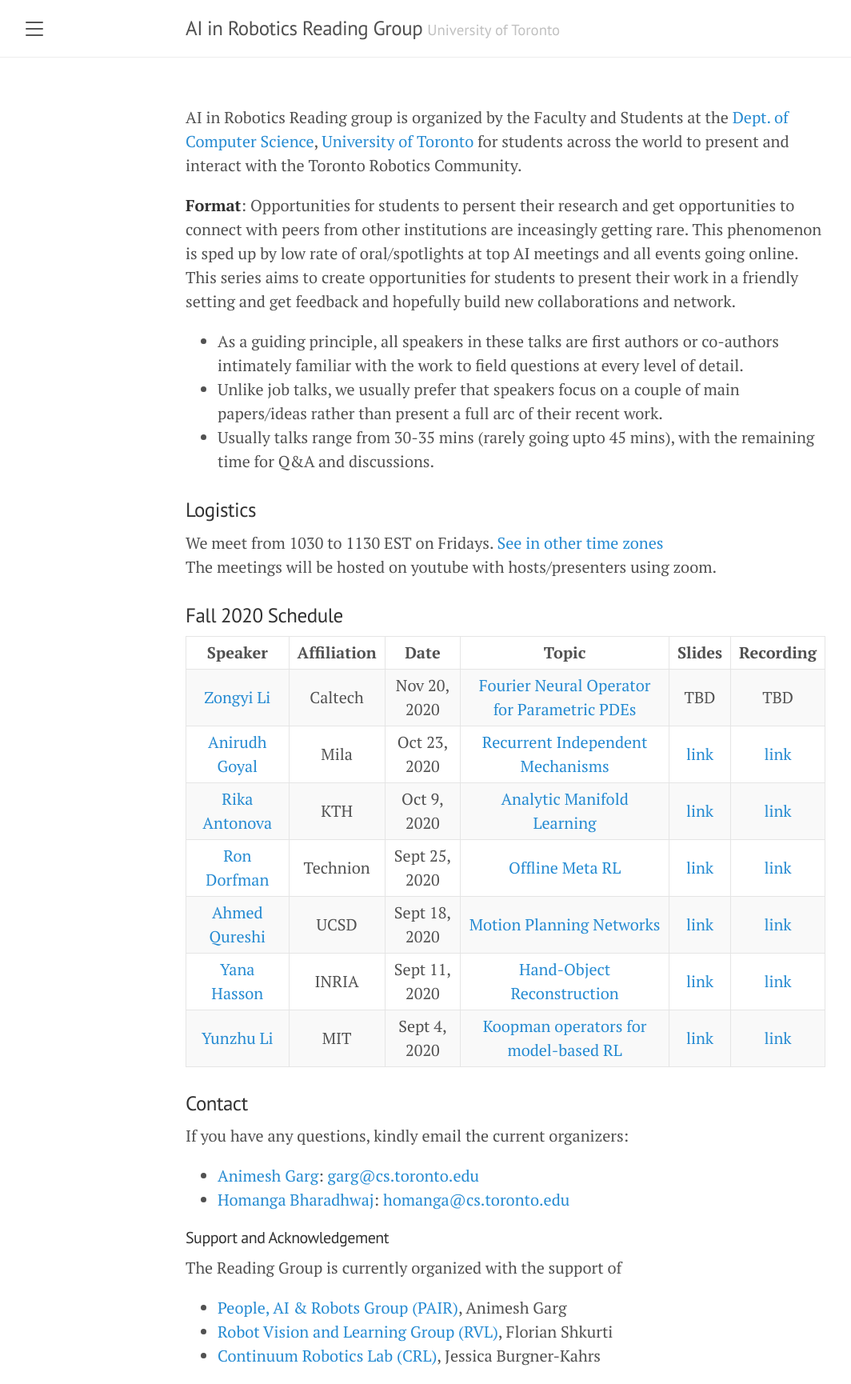
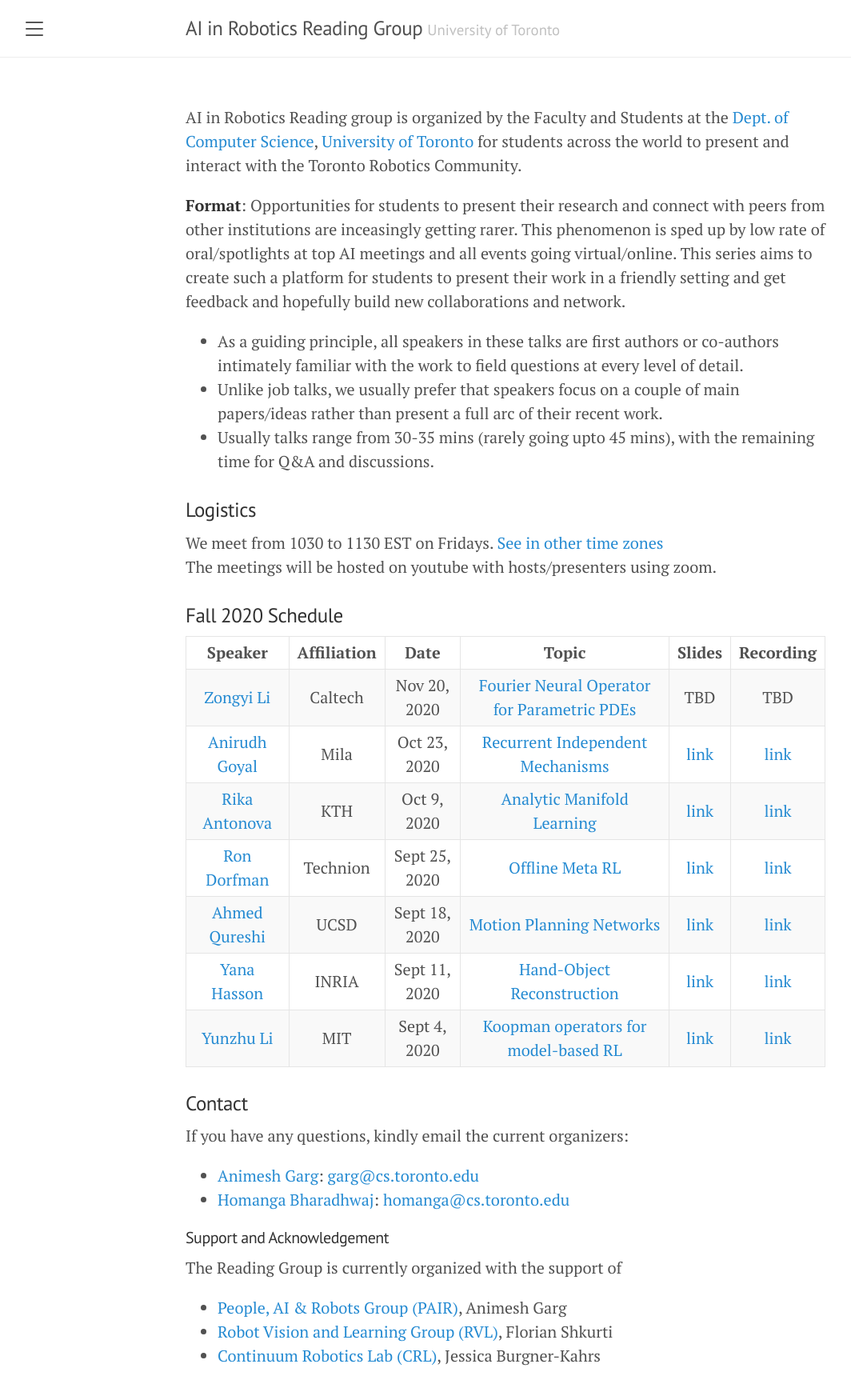
Before and after one commit to uoft-cs-robotics/toronto-air, a Jekyll site: the page built from index.md, in a window 1280 px wide. Shown: the whole page at 80% size, without its empty margins (8-1072 px from the left). Built offline with Jekyll 4.4.1, drawn with Linux system fonts in a browser that asks for light colours.

Commit message:
fix typos

```diff
--- a/index.md
+++ b/index.md
@@ -7,7 +7,7 @@ title: Home
 
 AI in Robotics Reading group is organized by the Faculty and Students at the [Dept. of Computer Science](https://web.cs.toronto.edu/), [University of Toronto](https://www.utoronto.ca/) for students across the world to present and interact with the Toronto Robotics Community.
 
-**Format**: Opportunities for students to persent their research and get opportunities to connect with peers from other institutions are inceasingly getting rare. This phenomenon is sped up by low rate of oral/spotlights at top AI meetings and all events going online. This series aims to create opportunities for students to present their work in a friendly setting and get feedback and hopefully build new collaborations and network.
+**Format**: Opportunities for students to present their research and connect with peers from other institutions are inceasingly getting rarer. This phenomenon is sped up by low rate of oral/spotlights at top AI meetings and all events going virtual/online. This series aims to create such a platform for students to present their work in a friendly setting and get feedback and hopefully build new collaborations and network.
 
 - As a guiding principle, all speakers in these talks are first authors or co-authors intimately familiar with the work to field questions at every level of detail.
 - Unlike job talks, we usually prefer that speakers focus on a couple of main papers/ideas rather than present a full arc of their recent work.
```
